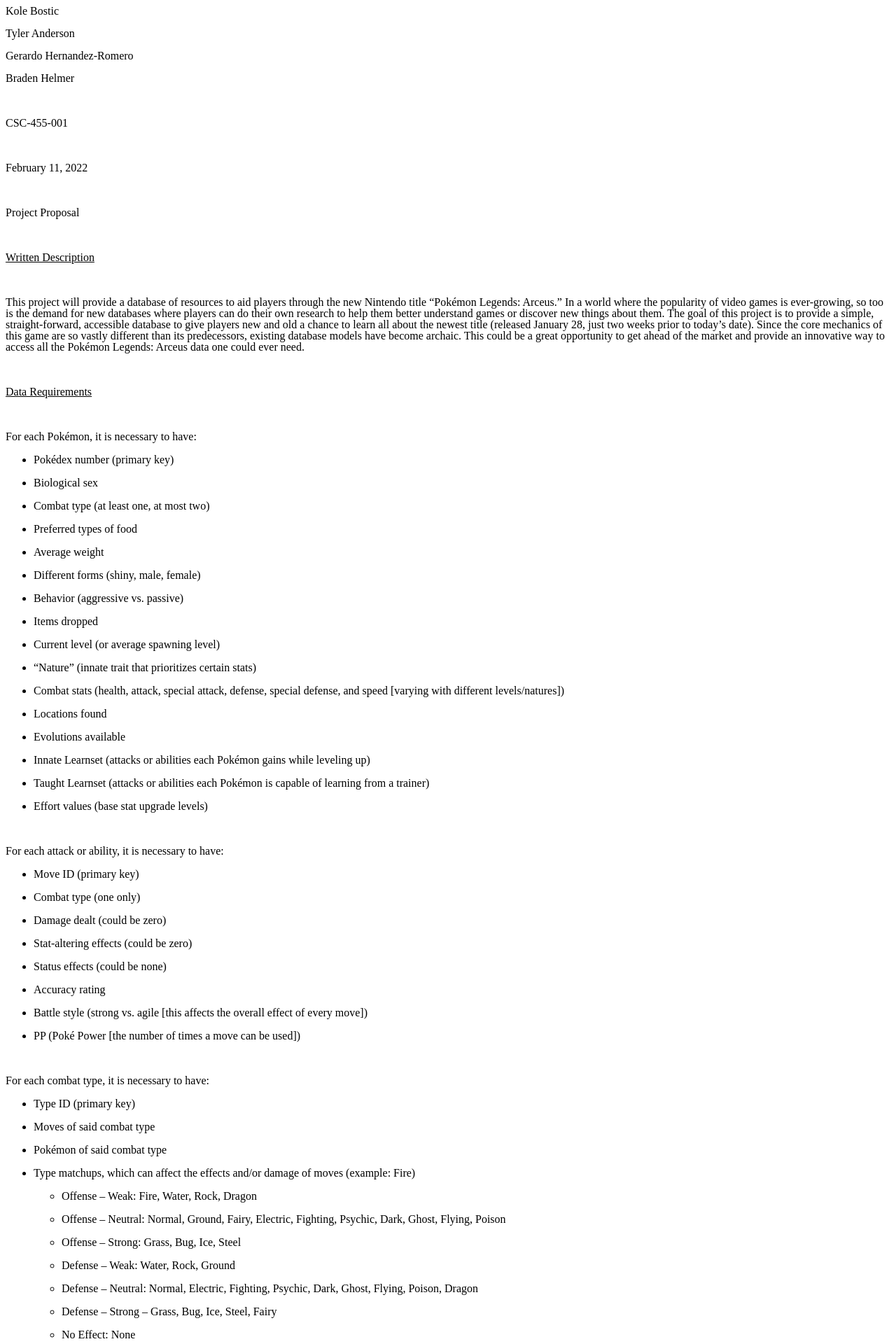
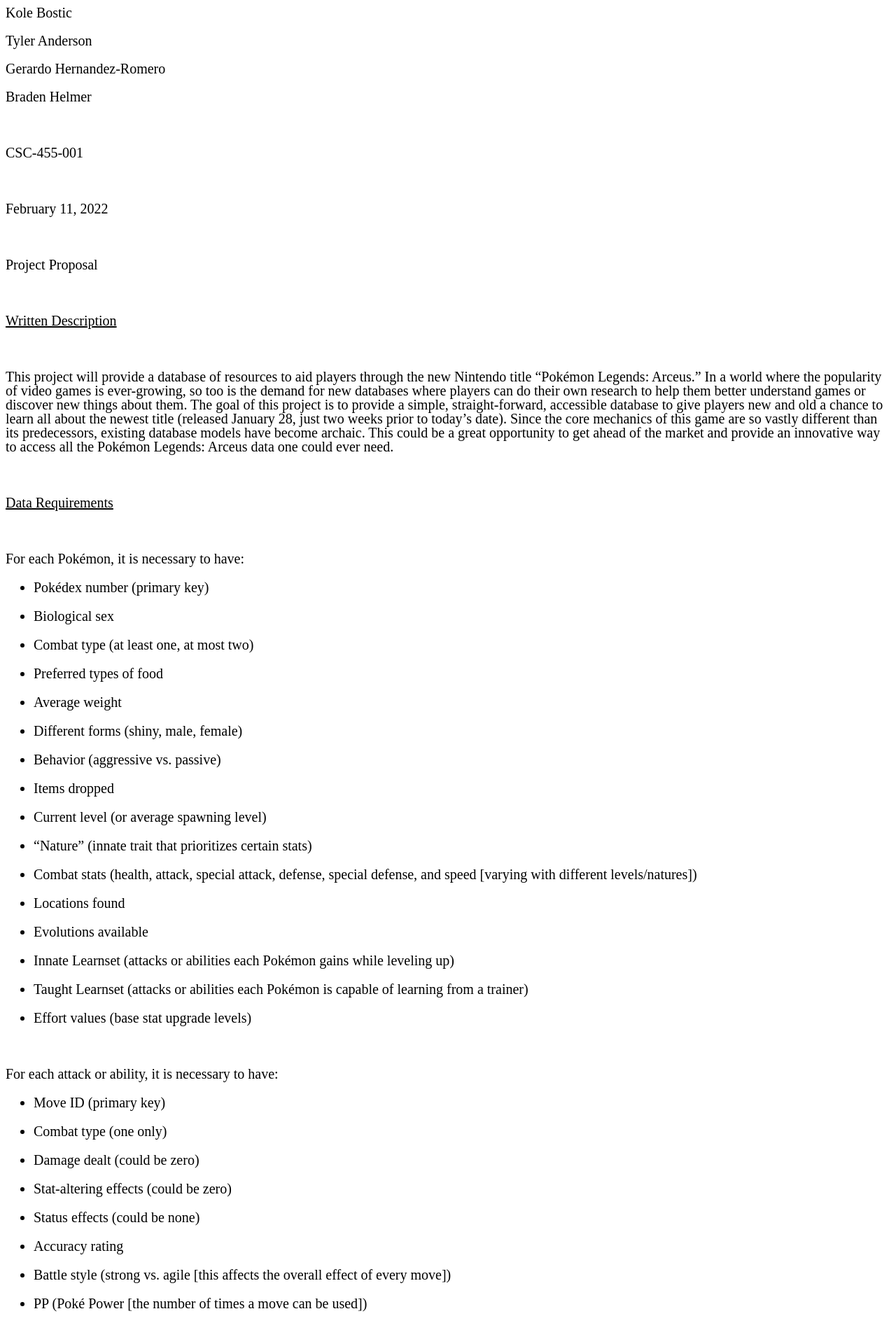
Before and after one commit to bradenhelmer/CSC-455-Project-Crimson, a Flask app: page /written_overview in a window 1280 px wide. Shown: the top 1920 px of the page at 70% size. Run offline with Flask 2, Linux system fonts and the light colour scheme.

Commit message:
Updated project page

```diff
--- a/static/style.css
+++ b/static/style.css
@@ -2,3 +2,7 @@
     background-image: url("background.png");
     font-size: 30px;
 }
+
+.writtenOverviewBody {
+    font-size: 20px;
+}
--- a/templates/CSC455ProjectProposal.html
+++ b/templates/CSC455ProjectProposal.html
@@ -14,12 +14,13 @@
 	<meta name="LinksUpToDate" content="false"/>
 	<meta name="ScaleCrop" content="false"/>
 	<meta name="ShareDoc" content="false"/>
+	<link rel="stylesheet" type="text/css" href="{{ url_for('static', filename='style.css') }}">
 	<style type="text/css">
 		@page { size: 8.5in 11in; margin: 1in }
 		p { margin-bottom: 0.1in; direction: ltr; line-height: 115%; text-align: left; orphans: 2; widows: 2; background: transparent }
 	</style>
 </head>
-<body lang="en-US" link="#000080" vlink="#800000" dir="ltr"><p style="margin-bottom: 0in; line-height: 100%">
+<body class="writtenOverviewBody" lang="en-US" link="#000080" vlink="#800000" dir="ltr"><p style="margin-bottom: 0in; line-height: 100%">
 <font face="Times New Roman, serif">Kole Bostic</font></p>
 <p style="margin-bottom: 0in; line-height: 100%"><font face="Times New Roman, serif">Tyler
 Anderson</font></p>
```
